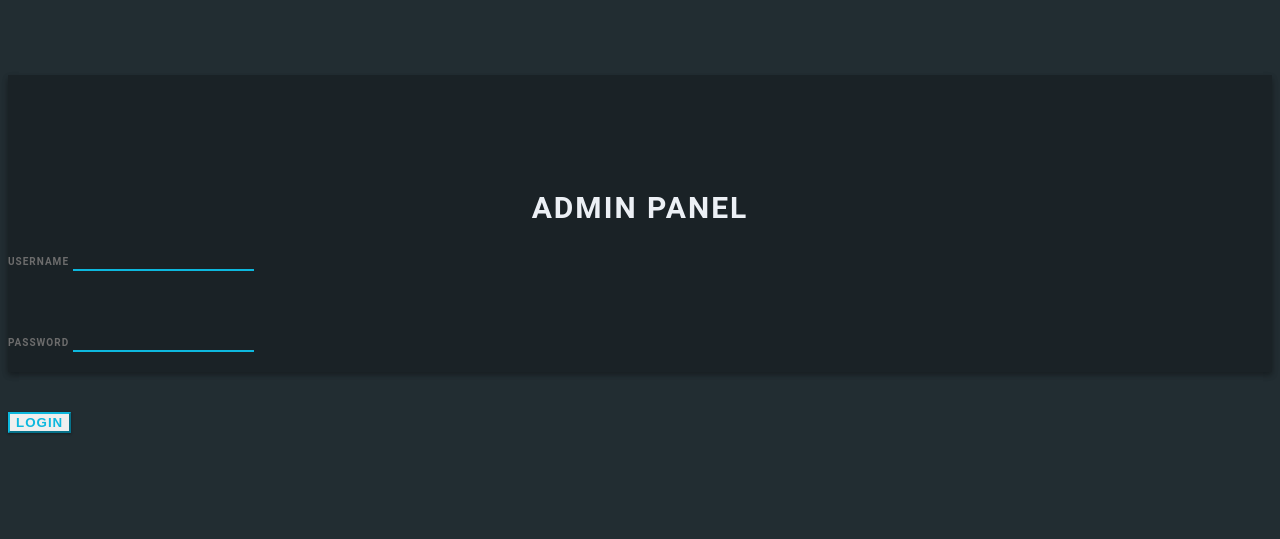
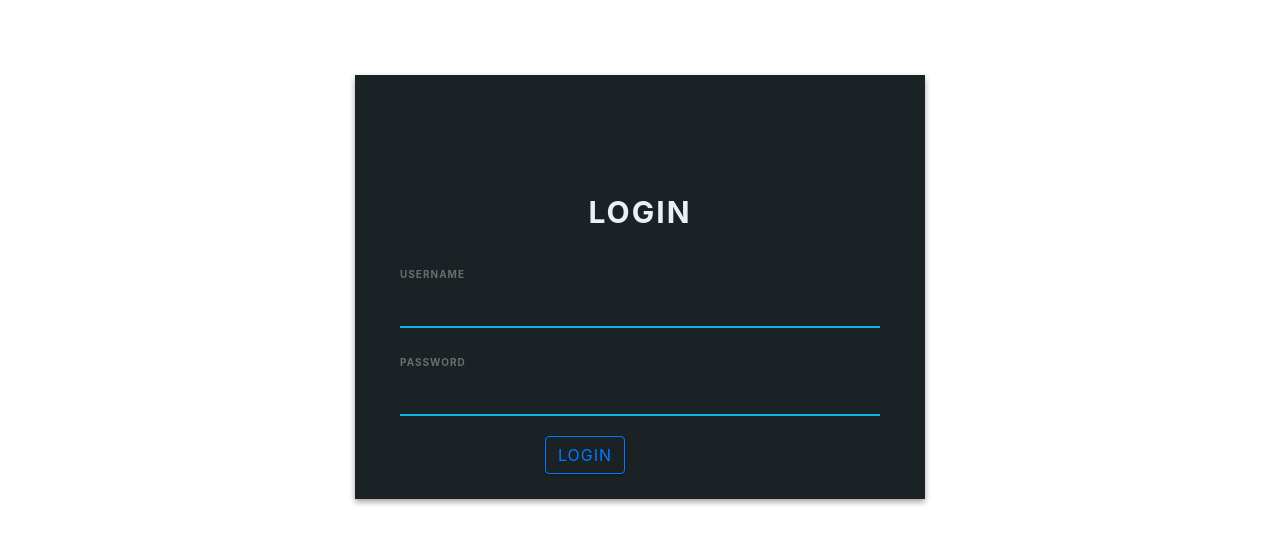
Before and after one commit to TaylorCairns/PP1-02-MON1230-TEAM6, a Flask app: page / in a window 1280 px wide. Shown: the top 539 px of the page. Run offline with Flask 2, Linux system fonts and the light colour scheme; some libraries are stand-ins or nearby versions.

Commit message:
fixed index.html with bootstrap

```diff
--- a/templates/index.html
+++ b/templates/index.html
@@ -3,6 +3,8 @@
 <head>
 <title>Login</title>
 <link id="testcss" type="text/css" rel="stylesheet" href="css/template.css">
+<link rel="stylesheet" href="https://stackpath.bootstrapcdn.com/bootstrap/4.3.1/css/bootstrap.min.css" integrity="sha384-ggOyR0iXCbMQv3Xipma34MD+dH/1fQ784/j6cY/iJTQUOhcWr7x9JvoRxT2MZw1T" crossorigin="anonymous">
+
 </head>
 <body>
 
@@ -15,7 +17,7 @@
                     <i class="fa fa-key" aria-hidden="true"></i>
                 </div>
                 <div class="col-lg-12 login-title">
-                    ADMIN PANEL
+                    LOGIN
                 </div>
 
                 <div class="col-lg-12 login-form">
```
